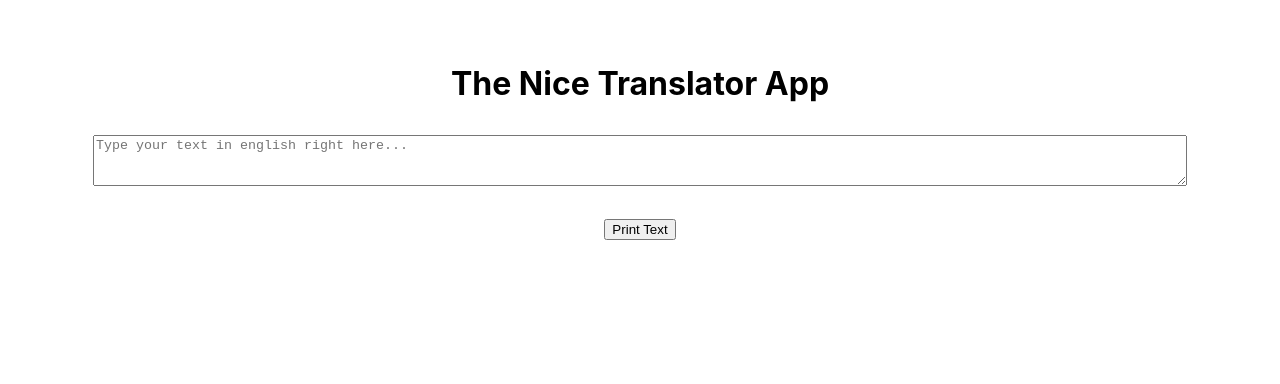
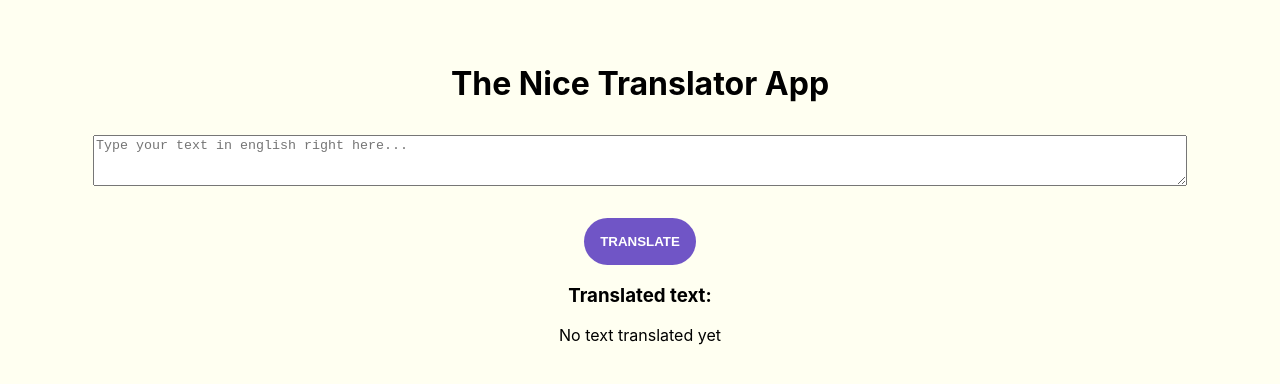
Before and after one commit to p-arth/the-nice-translator, a React (Create React App) app: page / in a window 1280 px wide. Shown: the top 384 px of the page. Built offline with nearby package versions, Linux system fonts and the light colour scheme.

Commit message:
Basic button & textarea setup

```diff
--- a/src/components/NiceTranslator.jsx
+++ b/src/components/NiceTranslator.jsx
@@ -5,6 +5,10 @@ const NiceTranslator = () => {
 
   const handleTextChange = (event) => {
     setEnglishText(event.target.value);
+  };
+
+  const handleTranslateClick = () => {
+    console.log(englishText);
   };
 
   return (
@@ -15,8 +19,11 @@ const NiceTranslator = () => {
         placeholder="Type your text in english right here..."
         value={englishText}
         onChange={handleTextChange}></textarea>
-      <button onClick={() => console.log(englishText)}>Print Text</button>
-      <p>{englishText}</p>
+      <button className="translator-container__button" onClick={() => handleTranslateClick()}>
+        Translate
+      </button>
+      <h3>Translated text:</h3>
+      <p>{englishText ? englishText : 'No text translated yet'}</p>
     </div>
   );
 };
--- a/src/index.css
+++ b/src/index.css
@@ -1,13 +1,12 @@
 body {
   margin: 0;
-  font-family: -apple-system, BlinkMacSystemFont, 'Segoe UI', 'Roboto', 'Oxygen',
-    'Ubuntu', 'Cantarell', 'Fira Sans', 'Droid Sans', 'Helvetica Neue',
-    sans-serif;
+  font-family: -apple-system, BlinkMacSystemFont, 'Segoe UI', 'Roboto', 'Oxygen', 'Ubuntu', 'Cantarell',
+    'Fira Sans', 'Droid Sans', 'Helvetica Neue', sans-serif;
   -webkit-font-smoothing: antialiased;
   -moz-osx-font-smoothing: grayscale;
+  background-color: #fffff1;
 }
 
 code {
-  font-family: source-code-pro, Menlo, Monaco, Consolas, 'Courier New',
-    monospace;
+  font-family: source-code-pro, Menlo, Monaco, Consolas, 'Courier New', monospace;
 }
--- a/src/style/main.scss
+++ b/src/style/main.scss
@@ -17,8 +17,19 @@
   resize: vertical;
 }
 
-// @media only screen and (min-device-width: 340px) and (max-device-width: 667px) {
-//   .translator-container__textarea {
-//     width: 320px;
-//   }
-// }
+.translator-container__button {
+  color: white;
+  font-weight: bolder;
+  text-transform: uppercase;
+  background-color: #7055c6;
+  padding: 1rem;
+  border-radius: 2rem;
+  border: none;
+  cursor: pointer;
+  transition: 0.2s;
+
+  &:hover {
+    background-color: #584a9b;
+    transition: 0.2s;
+  }
+}
```
